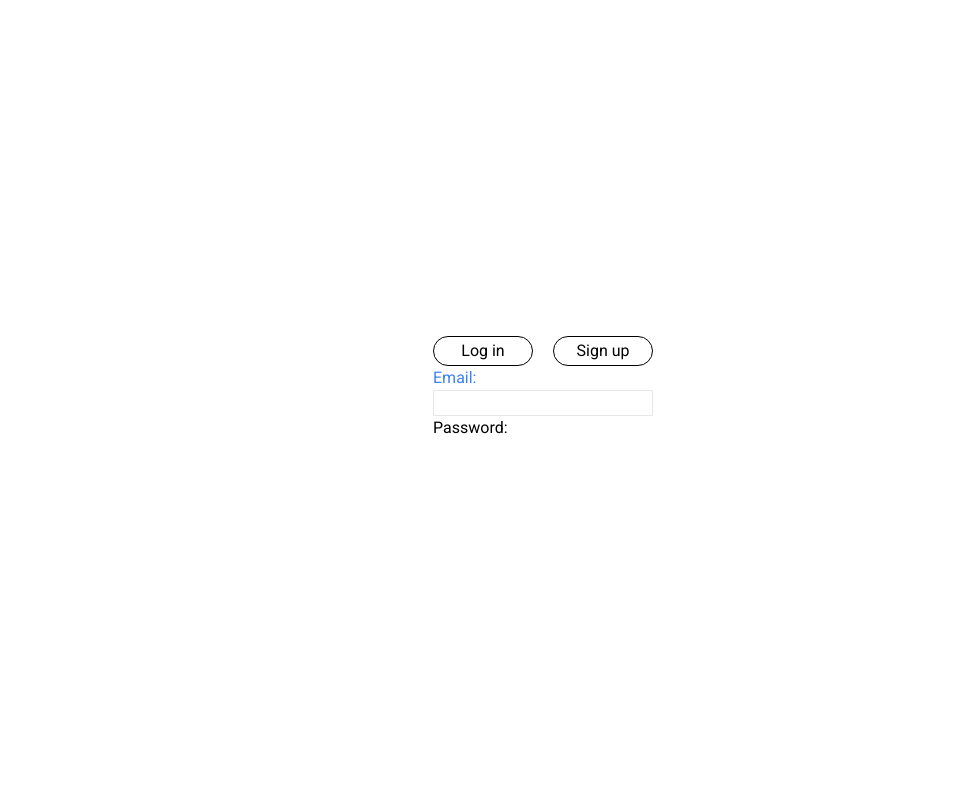
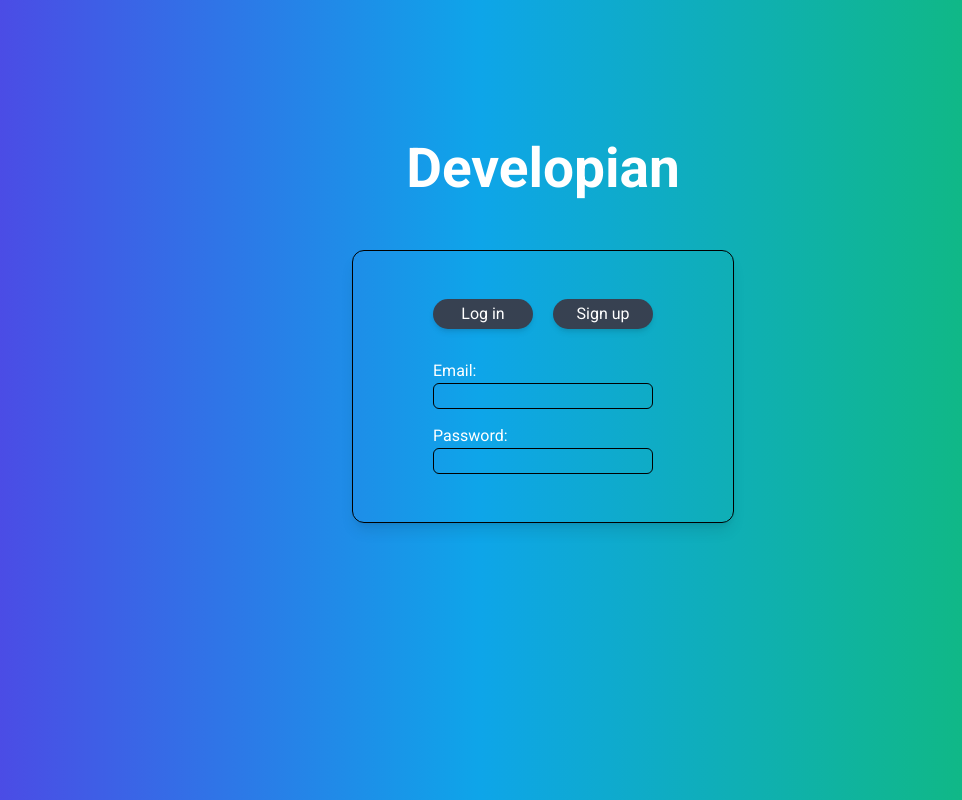
Before and after one commit to 49M/my-developian, a Next.js app: page /login in a window 1280 px wide. Shown: the whole page, without its empty margins (97-1059 px from the left). Built offline with nearby package versions, Linux system fonts and the light colour scheme.

Commit message:
revamped login ui

```diff
--- a/src/app/(auth)/login/page.tsx
+++ b/src/app/(auth)/login/page.tsx
@@ -1,9 +1,11 @@
 'use client';
 import { useState } from 'react';
 import { login, signup } from './actions';
+import { set } from 'zod/v4';
 
 export default function LoginPage() {
   const [error, setError] = useState<string | null>(null);
+  // const [login1, setLogin1] = useState(true);
 
   async function handleSubmit(
     e: React.FormEvent<HTMLFormElement> | React.MouseEvent<HTMLButtonElement>,
@@ -26,28 +28,46 @@ export default function LoginPage() {
   }
 
   return (
-    <div className='flex h-screen w-screen items-center justify-center font-roboto'>
-      <form onSubmit={(e) => handleSubmit(e, 'login')} className='flex flex-col'>
+    <div className='via-31% flex h-screen w-screen flex-col items-center justify-center bg-gradient-to-r from-indigo-600 from-5% via-sky-500 to-emerald-500 to-85%'>
+      <h1 className='mx-auto flex justify-center font-roboto text-[55px] font-[700] text-white'>
+        Developian
+      </h1>
+      <div className='mb-[150px] mt-[40px] flex w-screen items-center justify-center font-roboto'>
+        <form
+          onSubmit={(e) => handleSubmit(e, 'login')}
+          className='flex flex-col rounded-xl border border-black p-12 px-20 shadow-lg'
+        >
           <div className='flex h-[30px] flex-row space-x-5'>
-          <button type='submit' className='w-[100px] rounded-2xl border border-black'>
+            <button
+              type='submit'
+              className='w-[100px] rounded-2xl bg-gray-700 text-white shadow-md hover:bg-gray-500'
+              // onClick={() => setLogin1(true)}
+            >
               Log in
             </button>
             <button
               type='button'
               onClick={(e) => handleSubmit(e, 'signup')}
-            className='w-[100px] rounded-2xl border border-black'
+              className='w-[100px] rounded-2xl bg-gray-700 text-white shadow-md hover:bg-gray-500'
             >
               Sign up
             </button>
           </div>
-        <label htmlFor='email' className='text-blue-500'>
+          <label htmlFor='email' className='mt-[30px] text-white'>
             Email:
           </label>
-        <input type='email' required className='border' />
-        <label htmlFor='password'>Password:</label>
-        <input type='password' required />
+          <input type='email' required className='rounded-md border border-black bg-transparent' />
+          <label htmlFor='password' className='mt-[15px] text-white'>
+            Password:
+          </label>
+          <input
+            type='password'
+            required
+            className='rounded-md border border-black bg-transparent'
+          />
           {error && <p className='mt-2 text-red-500'>{error}</p>}
         </form>
       </div>
+    </div>
   );
 }
```
Lines whose indentation alone changed are shown as unchanged.
